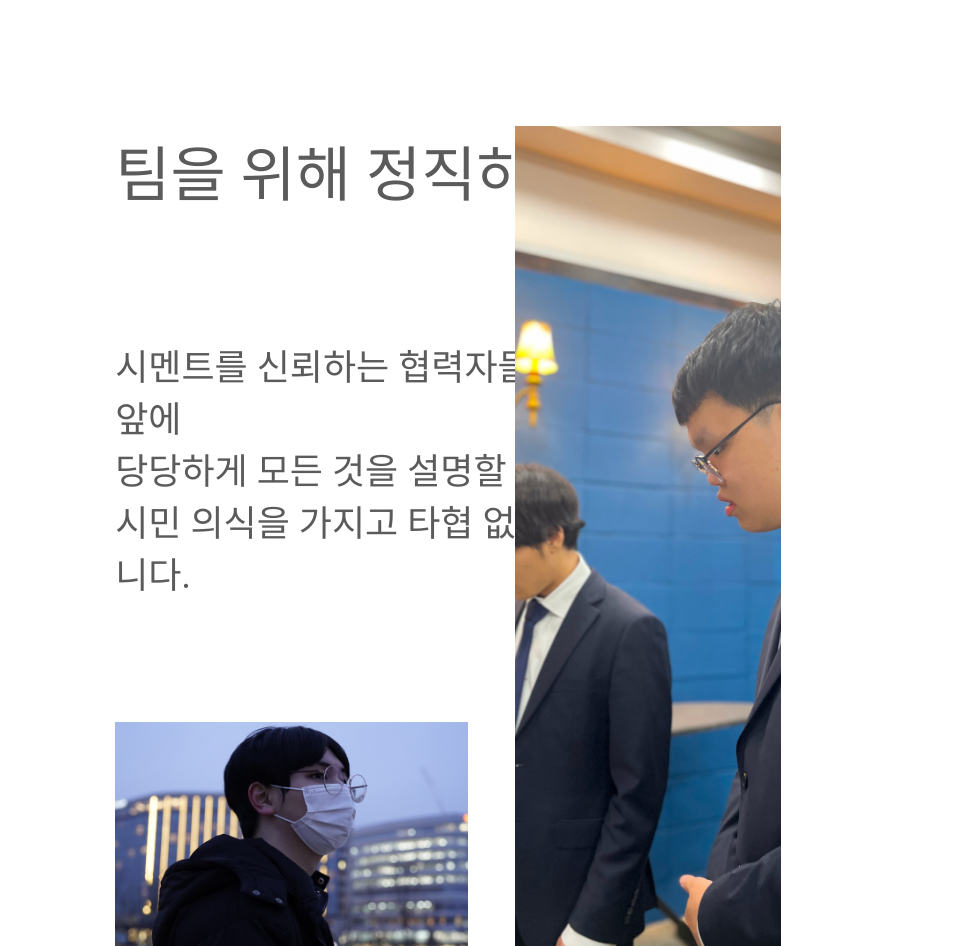
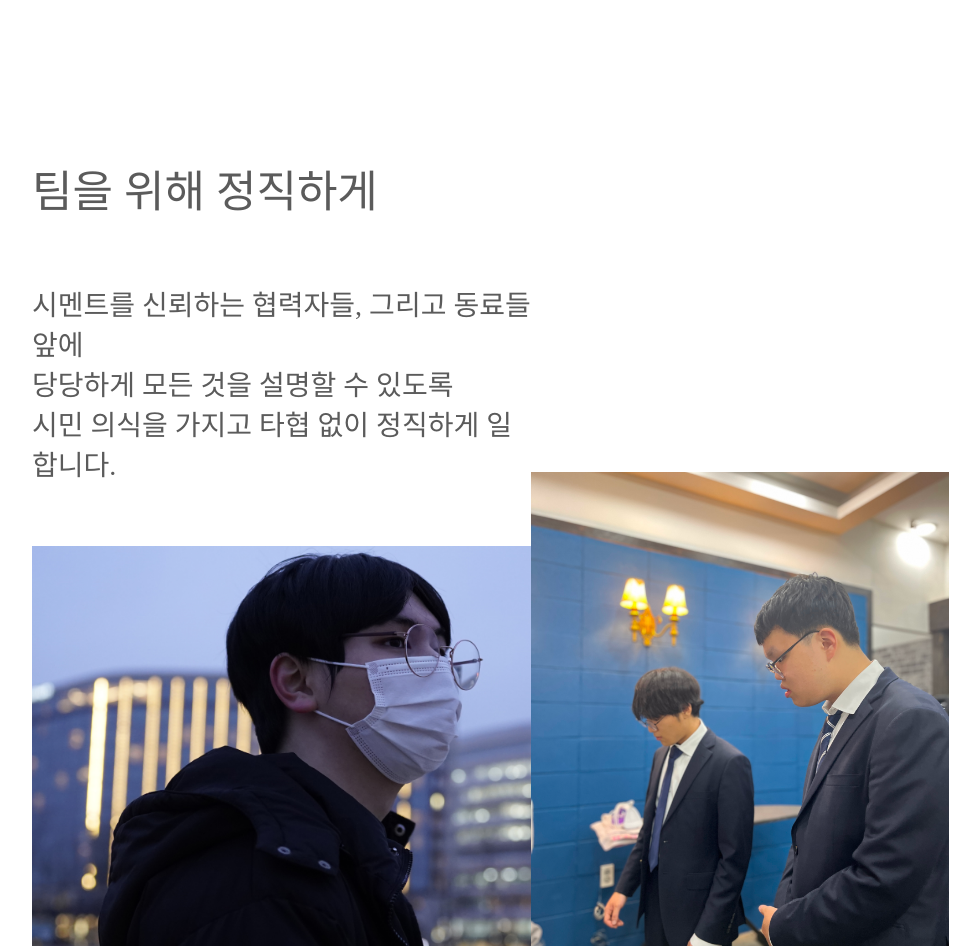
Before and after one commit to AVEN-SW/CEMENT-Frontend, a React (Vite) app: page /culture in a window 1280 px wide. Shown: the part 2540-3486 px from the top of the page, without its empty margins (192-1172 px from the left). Built offline with nearby package versions, Linux system fonts and the light colour scheme; a web font is replaced by a local one.

Commit message:
fix: ThirdGallery 컴포넌트 리사이징

```diff
--- a/src/components/Culture/ThirdGallery.tsx
+++ b/src/components/Culture/ThirdGallery.tsx
@@ -3,6 +3,7 @@ import { styled } from 'styled-components';
 const ThirdGallery = () => {
   return (
     <ThirdGalleryContainer>
+      <ThirdGalleryTitleContainer>
         <ThirdGalleryTitle>팀을 위해 정직하게</ThirdGalleryTitle>
         <ThirdGallerySubTitle>
           시멘트를 신뢰하는 협력자들, 그리고 동료들 앞에
@@ -14,10 +15,13 @@ const ThirdGallery = () => {
           src="src/assets/third-gallery.png"
           alt="세 번째 갤러리 이미지"
         />
+      </ThirdGalleryTitleContainer>
+      <ThirdGallerySecondImageContainer>
         <ThirdGallerySecondImage
           src="src/assets/third-gallery2.png"
           alt="세 번째 갤러리 두 번째 이미지"
         />
+      </ThirdGallerySecondImageContainer>
     </ThirdGalleryContainer>
   );
 };
@@ -26,43 +30,51 @@ export default ThirdGallery;
 
 const ThirdGalleryContainer = styled.div`
   display: flex;
+  justify-content: space-between;
+
+  width: 100%;
+  height: 790px;
+`;
+
+const ThirdGalleryTitleContainer = styled.div`
+  display: flex;
   flex-direction: column;
   justify-content: space-between;
   align-items: flex-start;
 
-  position: relative;
-  width: 80%;
-  height: 820px;
-  z-index: -1;
+  width: 60%;
 `;
 
 const ThirdGalleryTitle = styled.div`
   color: #5b5b5b;
   font-family: NEXONFootballGothicBA1;
-  font-size: 60px;
+  font-size: 44px;
   font-weight: 500;
 `;
 
 const ThirdGallerySubTitle = styled.div`
   color: #5b5b5b;
   font-family: NEXONFootballGothicBA1;
-  font-size: 36px;
+  font-size: 28px;
   font-weight: 300;
 `;
 
 const ThirdGalleryImage = styled.img`
-  width: 53%;
+  min-width: 100%;
+  max-height: 400px;
 
   object-fit: cover;
 `;
 
+const ThirdGallerySecondImageContainer = styled.div`
+  display: flex;
+  align-items: flex-end;
+
+  height: 100%;
+`;
+
 const ThirdGallerySecondImage = styled.img`
-  position: absolute;
-  right: 0;
-  bottom: 0;
-  height: 100%;
-
-  width: 40%;
+  height: 60%;
 
   object-fit: cover;
 `;
```
Lines whose indentation alone changed are shown as unchanged.
